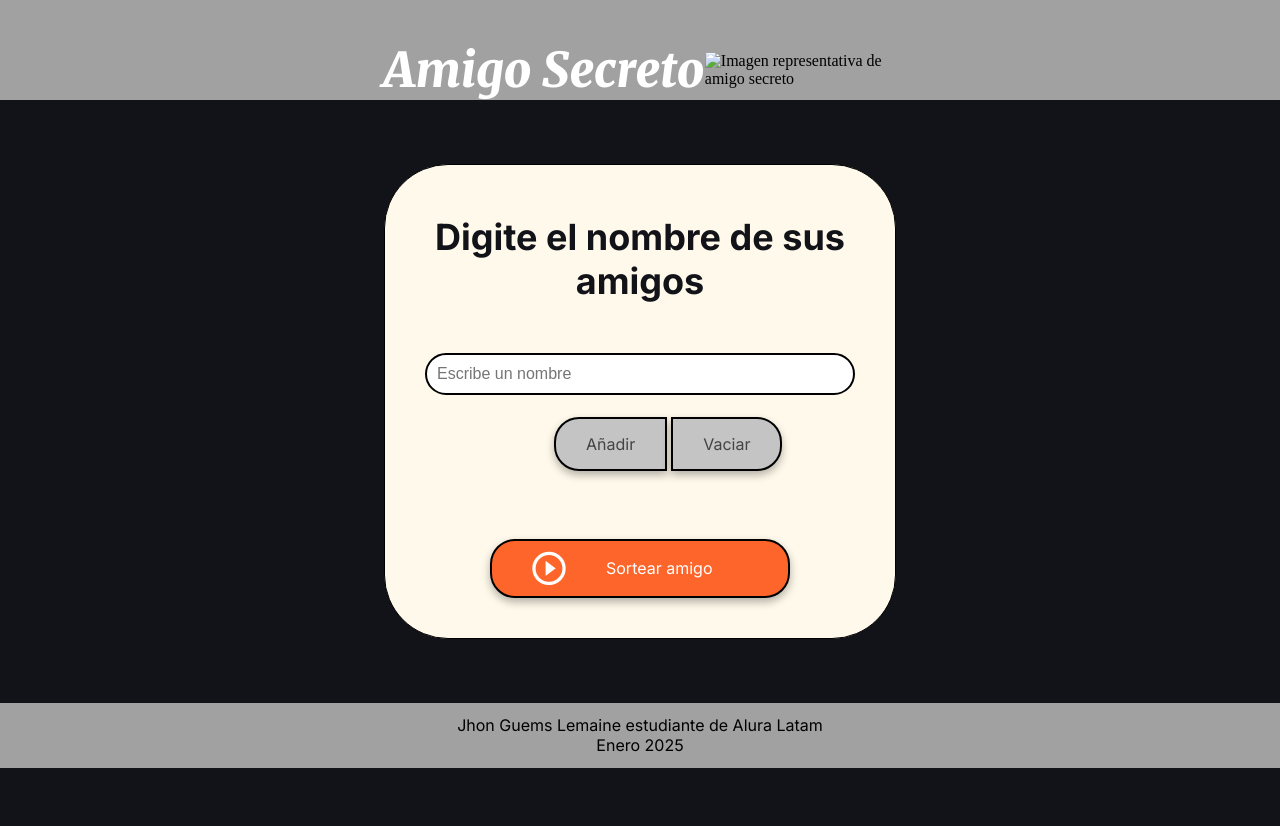
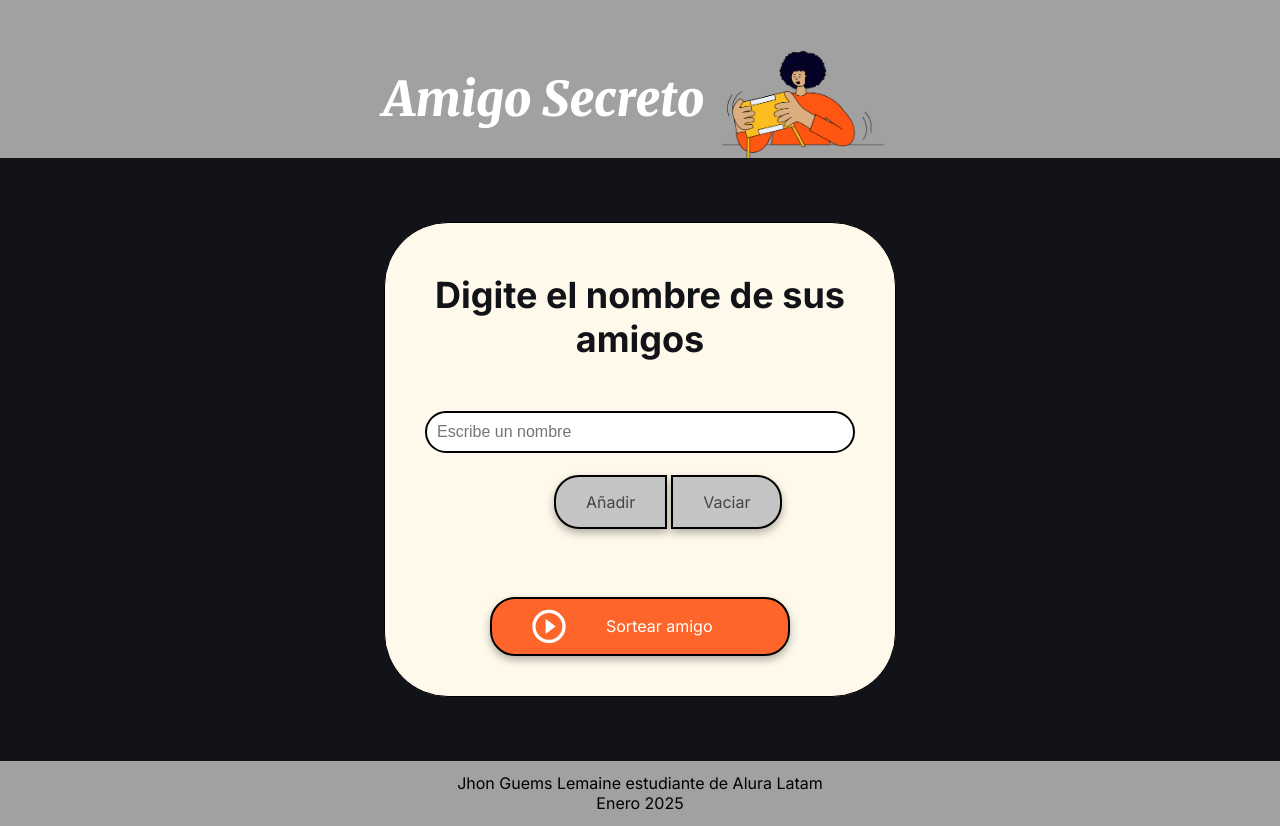
Before and after one commit to JMSJHOO/Challenge-amigo-secreto, a plain HTML site: page index.html in a window 1280 px wide. Before the commit the page ends 800 px from the top, so only its background shows below. Drawn offline with Linux system fonts and the light colour scheme; files whose address does not match are found by name.

Commit message:
Update index.html

```diff
--- a/index.html
+++ b/index.html
@@ -15,7 +15,7 @@
     <main class="main-content">
         <header class="header-banner">
             <h1 class="main-title">Amigo Secreto</h1>
-            <img src="assets/amigo-secreto.png" alt="Imagen representativa de amigo secreto" class="img">
+            <img src="amigo-secreto.png" alt="Imagen representativa de amigo secreto" class="img">
         </header>
 
         <section class="input-section">
```
